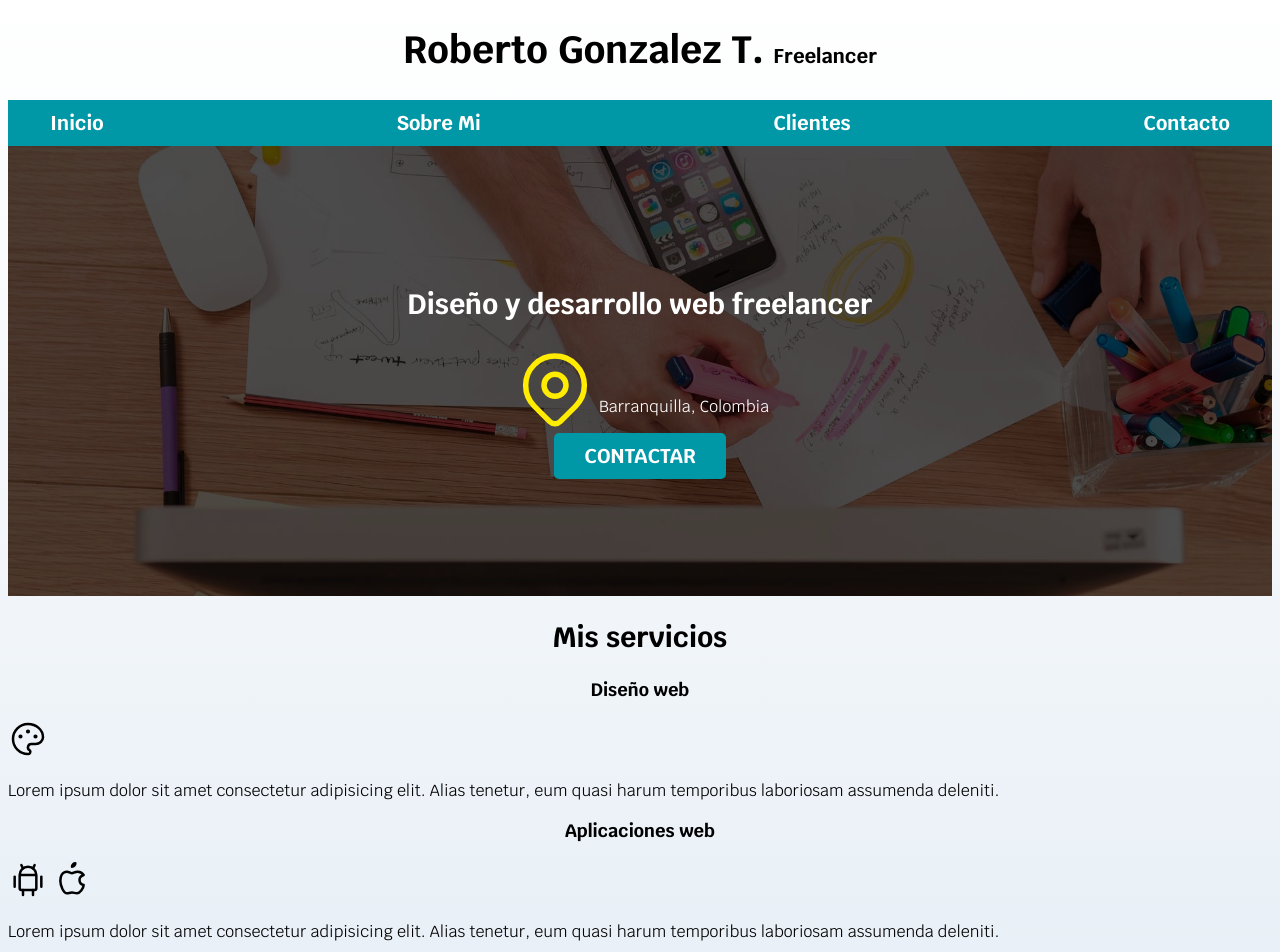
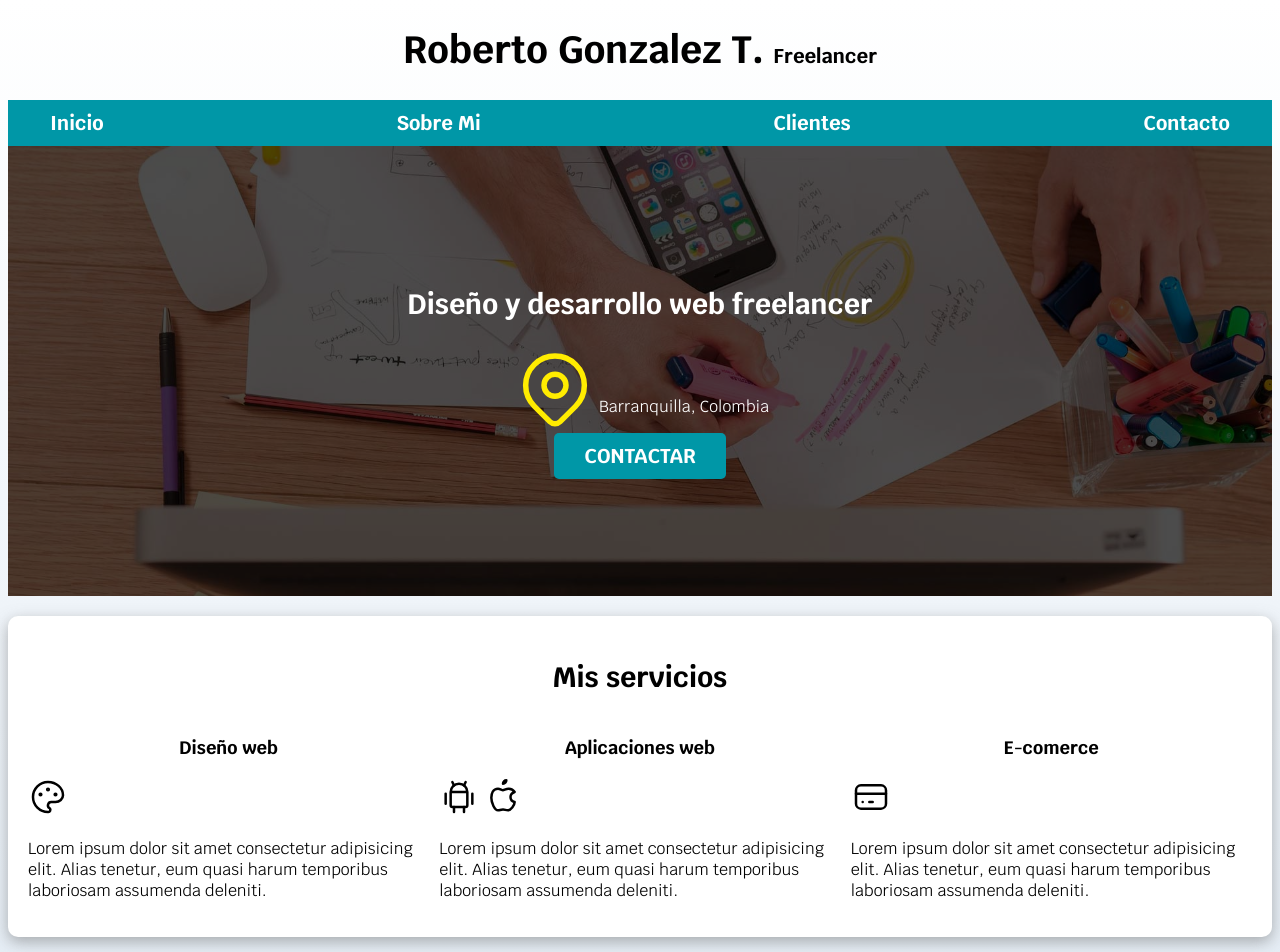
Before and after one commit to RCGT/sitio-freelancer, a plain HTML site: page Index.html in a window 1280 px wide. Shown: the top 952 px of the page. Drawn offline with Linux system fonts and the light colour scheme.

Commit message:
Se aplico uso de CSS grid

```diff
--- a/Index.html
+++ b/Index.html
@@ -47,8 +47,14 @@
         </div>
     </section>
 
-    <manin>
+    <manin class="contenedor">
+        <div class="sombra">
+
+
+
         <h2>Mis servicios</h2>
+
+        <div class="servicios">
 
         <section>
             <h3>Diseño web</h3>
@@ -74,7 +80,6 @@
                 <line x1="9" y1="18" x2="9" y2="21" />
                 <line x1="15" y1="18" x2="15" y2="21" />
               </svg>
-
               <svg xmlns="http://www.w3.org/2000/svg" class="icon icon-tabler icon-tabler-brand-apple" width="40" height="40" viewBox="0 0 24 24" stroke-width="1.5" stroke="#000000" fill="none" stroke-linecap="round" stroke-linejoin="round">
                 <path stroke="none" d="M0 0h24v24H0z" fill="none"/>
                 <path d="M9 7c-3 0 -4 3 -4 5.5c0 3 2 7.5 4 7.5c1.088 -.046 1.679 -.5 3 -.5c1.312 0 1.5 .5 3 .5s4 -3 4 -5c-.028 -.01 -2.472 -.403 -2.5 -3c-.019 -2.17 2.416 -2.954 2.5 -3c-1.023 -1.492 -2.951 -1.963 -3.5 -2c-1.433 -.111 -2.83 1 -3.5 1c-.68 0 -1.9 -1 -3 -1z" />
@@ -95,6 +100,10 @@
               </svg>
             <p>Lorem ipsum dolor sit amet consectetur adipisicing elit. Alias tenetur, eum quasi harum temporibus laboriosam assumenda deleniti.</p>
         </section>
+
+    </div>
+
+    </div> <!-- Servicios -->
 
     </manin>
 <section>
--- a/css/styles.css
+++ b/css/styles.css
@@ -42,6 +42,15 @@ body {
         }
 }
 
+.sombra {
+    -webkit-box-shadow: 0px 5px 15px 0px rgba(112,112,112,0.54);
+    -moz-box-shadow: 0px 5px 15px 0px rgba(112,112,112,0.54);
+    box-shadow: 0px 5px 15px 0px rgba(112,112,112,0.54);
+    background-color: var(--blanco);
+    padding: 2rem;
+    border-radius: 1rem;
+
+}
 
 /* Tipografia */
 h1 {
@@ -106,6 +115,7 @@ h1,h2,h3 {
     background-size: cover;
     height: 450px;
     position: relative;
+    margin-bottom: 2rem;
 }
 
 .contenido-hero {
@@ -129,3 +139,13 @@ h1,h2,h3 {
     display: flex;
     align-items: flex-end;
 }
+
+/* Servicios */
+@media (min-width: 768px) {
+    .servicios {
+        display: grid;
+        grid-template-columns: repeat(3, 1fr);
+        column-gap: 1rem;
+    }
+
+}
```
